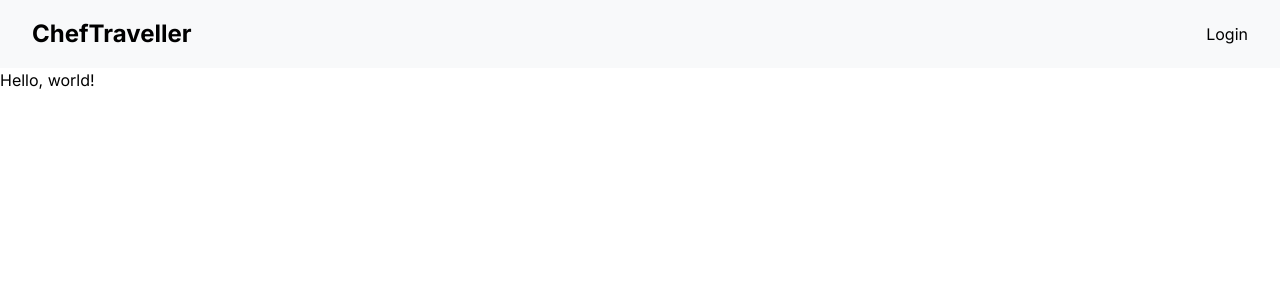
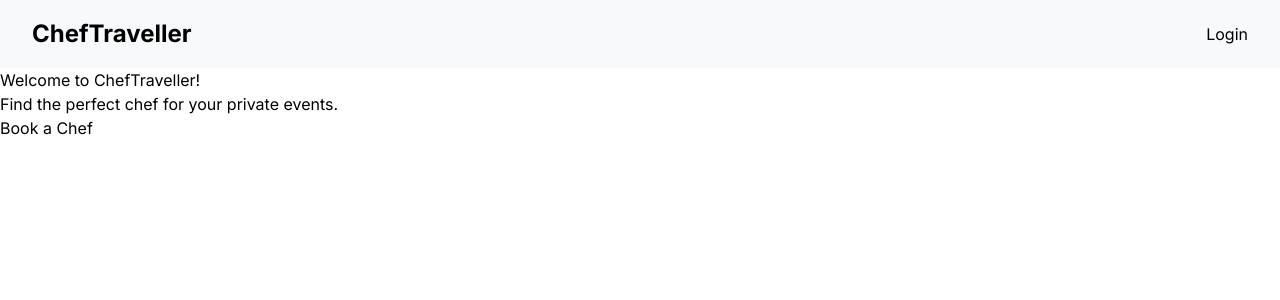
Before and after one commit to Davide9292/ChefTraveller, a Next.js app in the folder client/: page / in a window 1280 px wide. Shown: the top 300 px of the page. Built offline with nearby package versions, Linux system fonts and the light colour scheme.

Commit message:
back to the real page.js

```diff
--- a/client/app/page.js
+++ b/client/app/page.js
@@ -1,8 +1,14 @@
-// client/app/page.js (temporary)
+// client/app/page.js
+import Link from 'next/link';
+
 export default function Home() {
   return (
     <main>
-      <h1>Hello, world!</h1>
+      <h1>Welcome to ChefTraveller!</h1>
+      <p>Find the perfect chef for your private events.</p>
+      <Link href="/book-a-chef" className="cta-button">
+        Book a Chef
+      </Link>
     </main>
   );
 }
```
